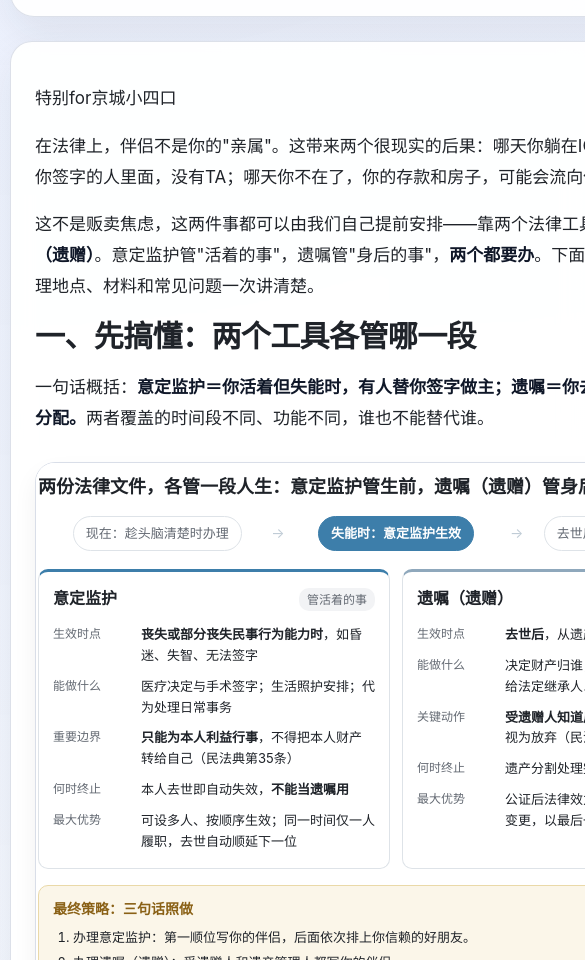
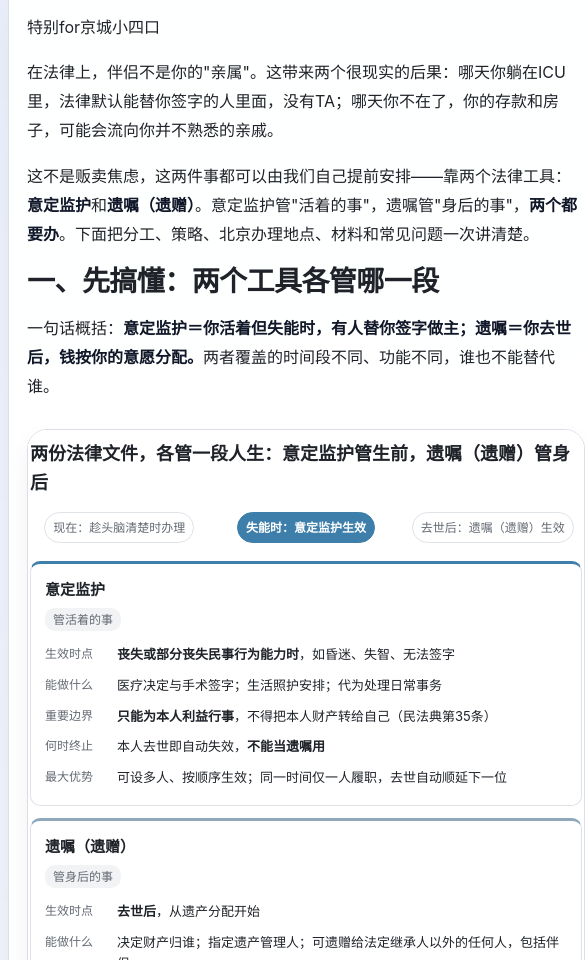
Before and after one commit to AnsonPermanent/lgbt-guardianship-will-guide-site, a plain HTML site: page index.html in a window 390 px wide. Shown: the part 1040-2000 px from the top of the page, 585 px wide, since content can reach past the window. Drawn offline with Linux system fonts and the light colour scheme.

Commit message:
Improve mobile responsiveness

```diff
--- a/index.html
+++ b/index.html
@@ -29,6 +29,7 @@
         radial-gradient(circle at top left, rgba(36, 87, 245, 0.08), transparent 28%),
         linear-gradient(180deg, #f8faff 0%, var(--bg) 100%);
       line-height: 1.82;
+      overflow-x: hidden;
     }
 
     a { color: var(--accent); text-decoration: none; }
@@ -136,6 +137,19 @@
     .article h4 { font-size: 18px; }
     .article p { margin: 1em 0; font-size: 17px; }
     .article strong { font-weight: 700; color: #0f1728; }
+    .meta,
+    .article p,
+    .article li,
+    .article td,
+    .article th,
+    .article a,
+    .article h1,
+    .article h2,
+    .article h3,
+    .article h4 {
+      overflow-wrap: anywhere;
+      word-break: break-word;
+    }
 
     .article ul,
     .article ol {
@@ -148,9 +162,11 @@
 
     .table-wrap {
       overflow-x: auto;
+      -webkit-overflow-scrolling: touch;
       margin: 22px 0;
       border: 1px solid var(--line);
       border-radius: 18px;
+      max-width: 100%;
     }
 
     table {
@@ -185,6 +201,7 @@
 
     .html5-frame {
       width: 100%;
+      max-width: 100%;
       min-height: 440px;
       border: 0;
       display: block;
@@ -204,6 +221,21 @@
       .layout { grid-template-columns: 1fr; }
       .toc { position: static; order: -1; }
       .hero, .article { padding: 24px; border-radius: 22px; }
+    }
+
+    @media (max-width: 640px) {
+      .shell { width: calc(100vw - 16px); }
+      .hero, .article, .toc { padding: 18px; border-radius: 18px; }
+      h1 { font-size: 28px; }
+      .article p,
+      .article ul,
+      .article ol { font-size: 16px; }
+      .article h2 { font-size: 24px; }
+      .article h3 { font-size: 20px; }
+      .table-wrap { margin-left: -2px; margin-right: -2px; }
+      table { min-width: 560px; }
+      th, td { padding: 12px 10px; font-size: 14px; }
+      .html5-frame { min-height: 520px; }
     }
   </style>
 </head>
@@ -271,6 +303,18 @@
     .tl-node { font-size: 12px; padding: 5px 8px; }
     .card-name { font-size: 15px; }
   }
+
+@media (max-width: 600px) {
+  body { overflow-x: hidden; }
+  .timeline { flex-wrap: wrap; gap: 8px; }
+  .tl-step { min-width: 0; }
+  .tl-node { white-space: normal; max-width: 100%; }
+  .tl-arrow { display: none; }
+  .card-head { flex-direction: column; align-items: flex-start; gap: 6px; }
+  .card-tag { white-space: normal; }
+  .row-label { width: 72px; }
+}
+
 &lt;/style&gt;
 &lt;/head&gt;
 &lt;body&gt;
```
